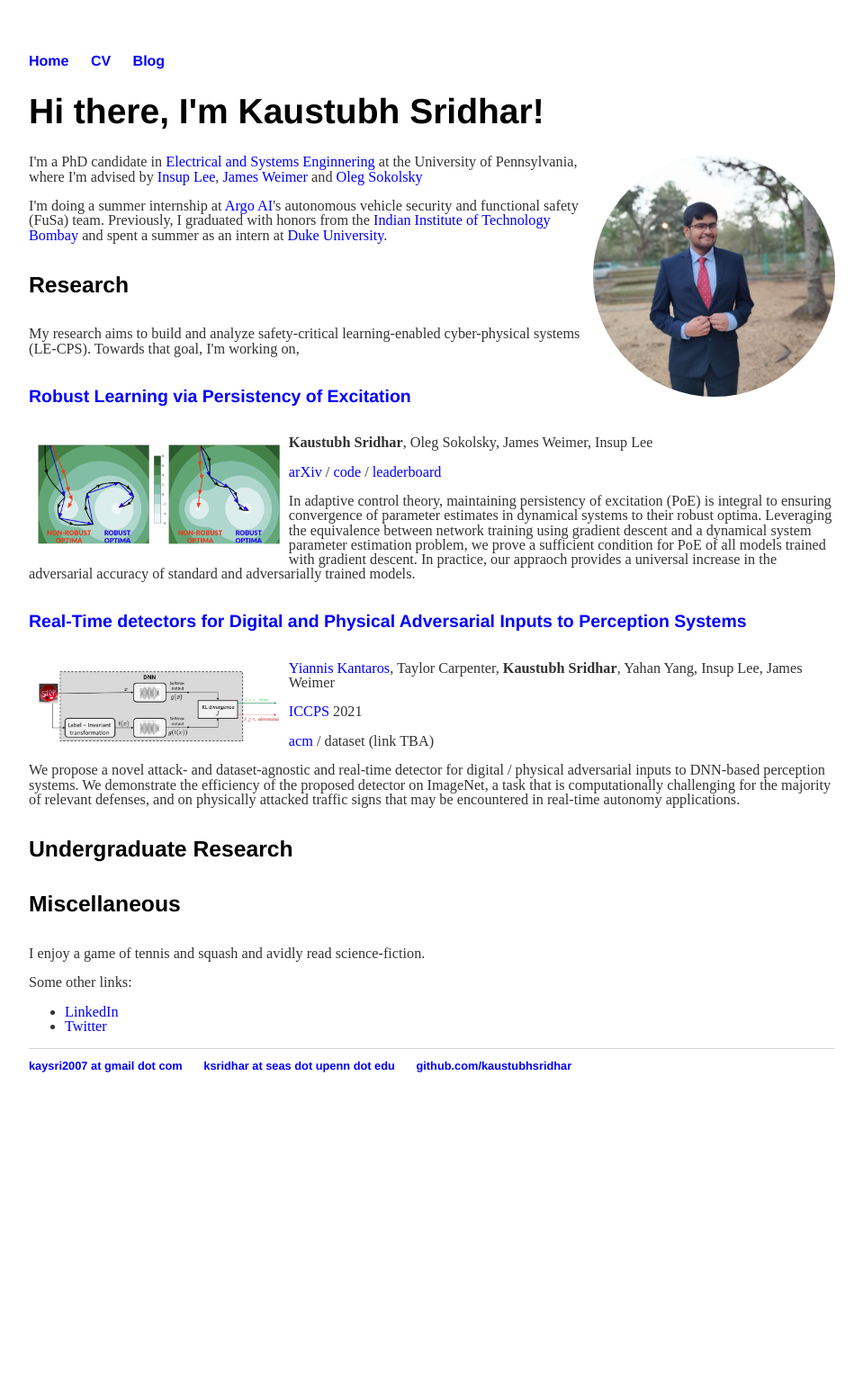
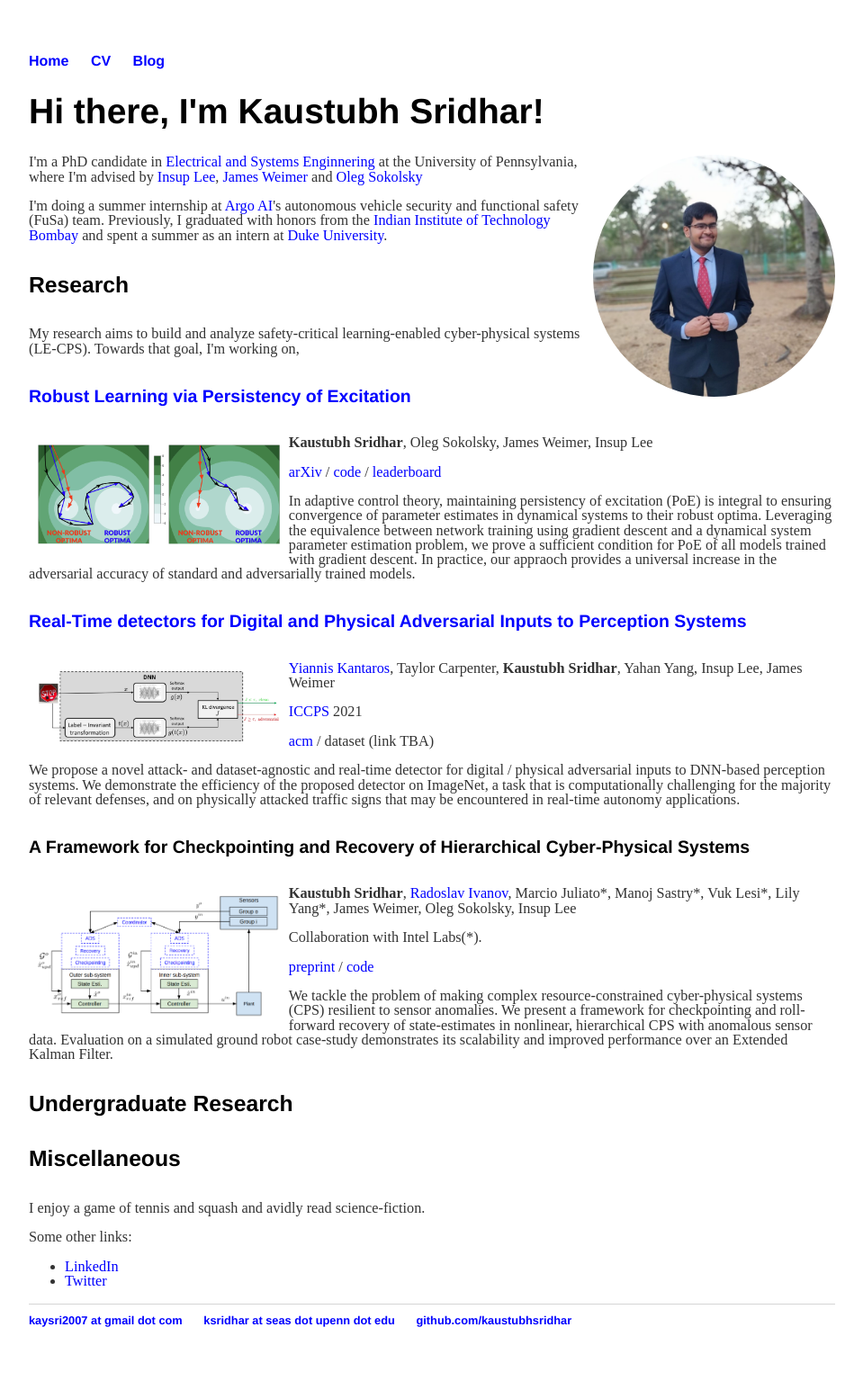
Before and after one commit to kaustubhsridhar/kaustubhsridhar_old.github.io, a Jekyll site: the page built from index.html, in a window 1280 px wide. Shown: the whole page at 90% size, without its empty margins (160-1119 px from the left). Built offline with Jekyll 4.4.1, drawn with Linux system fonts in a browser that asks for light colours; before the commit the page ends 1252 px from its top, so only the background shows below that.

Commit message:
updated index

```diff
--- a/index.html
+++ b/index.html
@@ -21,11 +21,19 @@ title: Welcome To My Homepage
 	<p>In adaptive control theory, maintaining persistency of excitation (PoE) is integral to ensuring convergence of parameter estimates in dynamical systems to their robust optima. Leveraging the equivalence between network training using gradient descent and a dynamical system parameter estimation problem, we prove a sufficient condition for PoE of all models trained with gradient descent. In practice, our appraoch provides a universal increase in the adversarial accuracy of standard and adversarially trained models.</p>
 
 	<h5><a href="https://dl.acm.org/doi/abs/10.1145/3450267.3450535">Real-Time detectors for Digital and Physical Adversarial Inputs to Perception Systems</a></h5>
-	<img src="/images/visionguard.png" alt="PoE" align="left" style="width:30%; padding: 10px;" class="img_rect">
+	<img src="/images/visionguard.png" alt="visionguard" align="left" style="width:30%; padding: 10px;" class="img_rect">
 	<p><a href="https://sites.google.com/view/kantaros/">Yiannis Kantaros</a>, Taylor Carpenter, <b>Kaustubh Sridhar</b>, Yahan Yang, Insup Lee, James Weimer</p>
 	<p><a href="http://iccps.acm.org/2021/">ICCPS</a> 2021</p>
 	<p><a href="https://dl.acm.org/doi/abs/10.1145/3450267.3450535">acm</a> / dataset (link TBA)</a></p>
 	<p>We propose a novel attack- and dataset-agnostic and real-time detector for digital / physical adversarial inputs to DNN-based perception systems. We demonstrate the efficiency of the proposed detector on ImageNet, a task that is computationally challenging for the majority of relevant defenses, and on physically attacked traffic signs that may be encountered in real-time autonomy applications.</p>
+
+	<h5><a href="https://drive.google.com/file/d/1s9rYpJYRZ7UUR3u5IDfulorgpkcPfmll/view"></a>A Framework for Checkpointing and Recovery of Hierarchical Cyber-Physical Systems</h5>
+	<img src="/images/framework.png" alt="framework" align="left" style="width:30%; padding: 10px;" class="img_rect">
+	<p><b>Kaustubh Sridhar</b>, <a href="https://www.seas.upenn.edu/~rivanov/">Radoslav Ivanov</a>, Marcio Juliato*, Manoj Sastry*, Vuk Lesi*, Lily Yang*, James Weimer, Oleg Sokolsky, Insup Lee</p>
+	<p>Collaboration with Intel Labs(*).</p>
+	<p><a href="https://drive.google.com/file/d/1s9rYpJYRZ7UUR3u5IDfulorgpkcPfmll/view">preprint</a> / <a href="https://github.com/kaustubhsridhar/checkpointing_and_recovery">code</a></a></p>
+	<p>We tackle the problem of making complex resource-constrained	cyber-physical systems (CPS) resilient to sensor anomalies. We present a framework for checkpointing and roll-forward recovery of state-estimates in nonlinear, hierarchical CPS with anomalous sensor data. Evaluation on a simulated ground robot case-study demonstrates its scalability and improved performance over an Extended Kalman Filter.</p>
+
 
 	<h4>Undergraduate Research</h4>
 
```
Also changed, not shown: images/framework.png (added).
